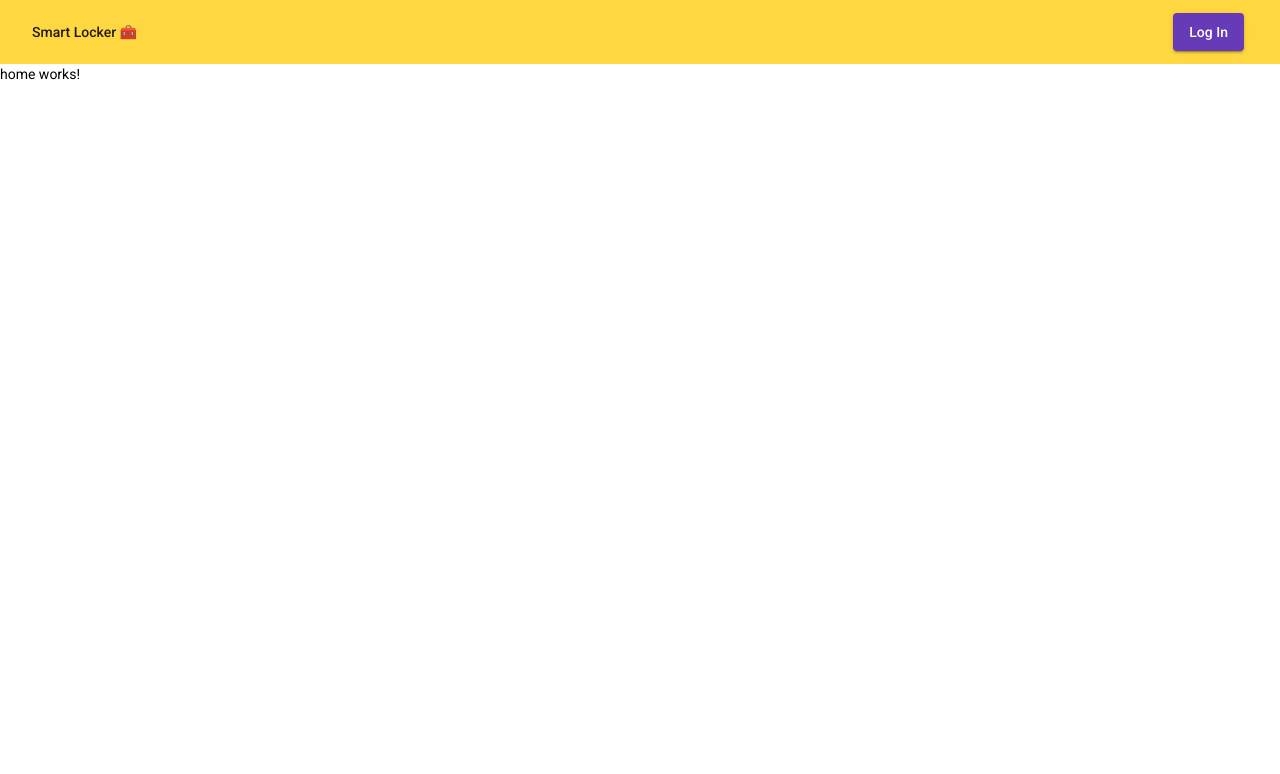
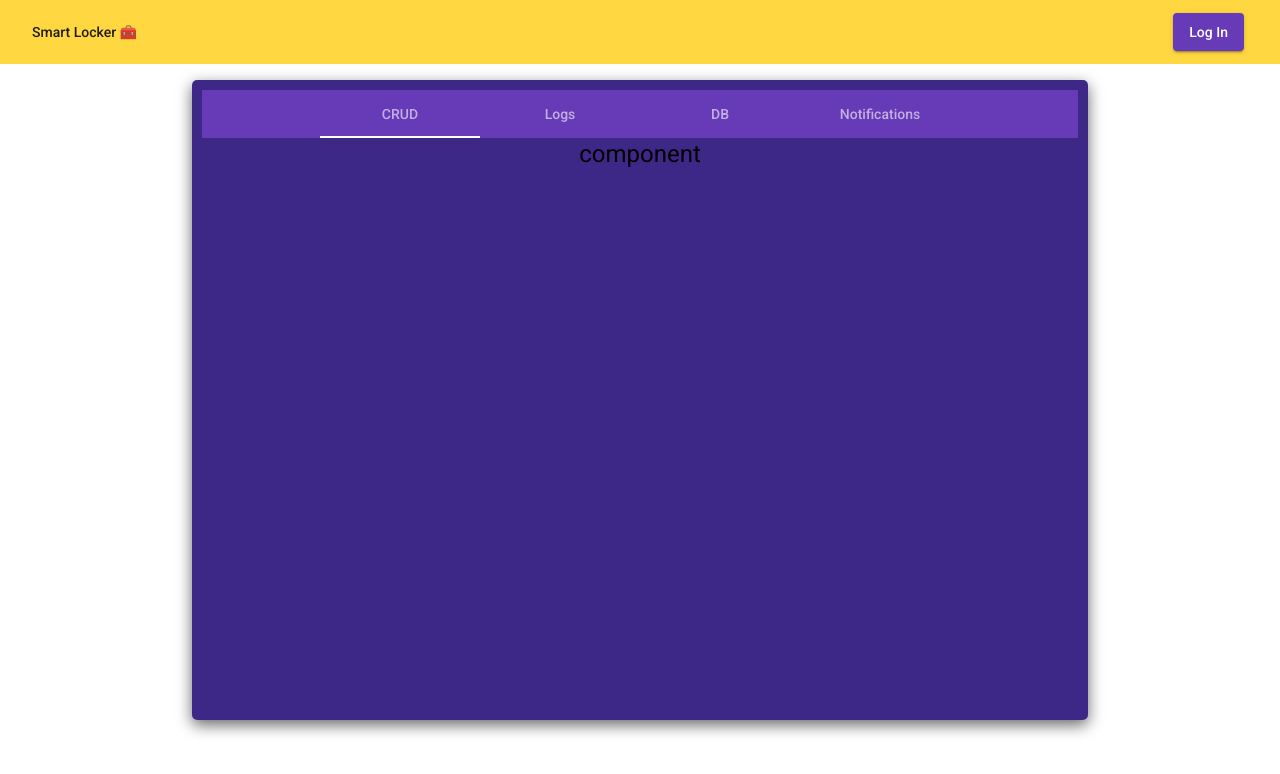
Before and after one commit to georgsvit/SmartLocker-Frontend, an Angular app: page /home in a window 1280 px wide. Shown: the top 774 px of the page. Built offline with nearby package versions, Linux system fonts and the light colour scheme.

Commit message:
Create basic HomeComponent html layout

```diff
--- a/src/app/app.component.css
+++ b/src/app/app.component.css
@@ -6,3 +6,5 @@ button.header {
     margin-left: 20px;
     margin-right: 20px;
   }
+
+html, body { height: 100%; }
--- a/src/app/app.component.html
+++ b/src/app/app.component.html
@@ -1,5 +1,6 @@
 <mat-toolbar color="accent">
-    <a routerLink='/**' mat-button>Smart Locker 🧰</a>
+    <a *ngIf="!token" routerLink='/**' mat-button>Smart Locker 🧰</a>
+    <a *ngIf="token" routerLink='/home' mat-button>Smart Locker 🧰</a>
     <span class="spacer"></span>
     <button *ngIf="!token" routerLink="/login" mat-raised-button color="primary" class="header">
         <span>Log In</span>
--- a/src/app/home/home.component.css
+++ b/src/app/home/home.component.css
@@ -0,0 +1,18 @@
+:host {
+    text-align: center;
+    position: absolute;
+    top: 50%;
+    left: 50%;
+    width: 70%;
+    min-height: 80%;
+    padding: 10px;
+    transform: translate(-50%, -50%);
+    background: rgb(41 17 123 / 90%);
+    box-sizing: border-box;
+    box-shadow: 0 5px 15px rgba(0,0,0,.6);
+    border-radius: 5px;
+}
+
+:host .main{
+    min-height: 400px;
+}
--- a/src/app/home/home.component.html
+++ b/src/app/home/home.component.html
@@ -1 +1,19 @@
-<p>home works!</p>
+<div class="main">
+    <mat-tab-group mat-align-tabs="center" [backgroundColor]="'primary'">
+        <mat-tab label="CRUD">
+          <h1>component</h1>
+        </mat-tab>
+
+        <mat-tab label="Logs">
+            <h1>component</h1>
+        </mat-tab>
+
+        <mat-tab label="DB">
+            <h1>component</h1>
+        </mat-tab>
+
+        <mat-tab label="Notifications">
+            <h1>component</h1>
+        </mat-tab>
+      </mat-tab-group>
+</div>
```
Also changed, not shown: src/app/app.module.ts (+11 -1 lines).
